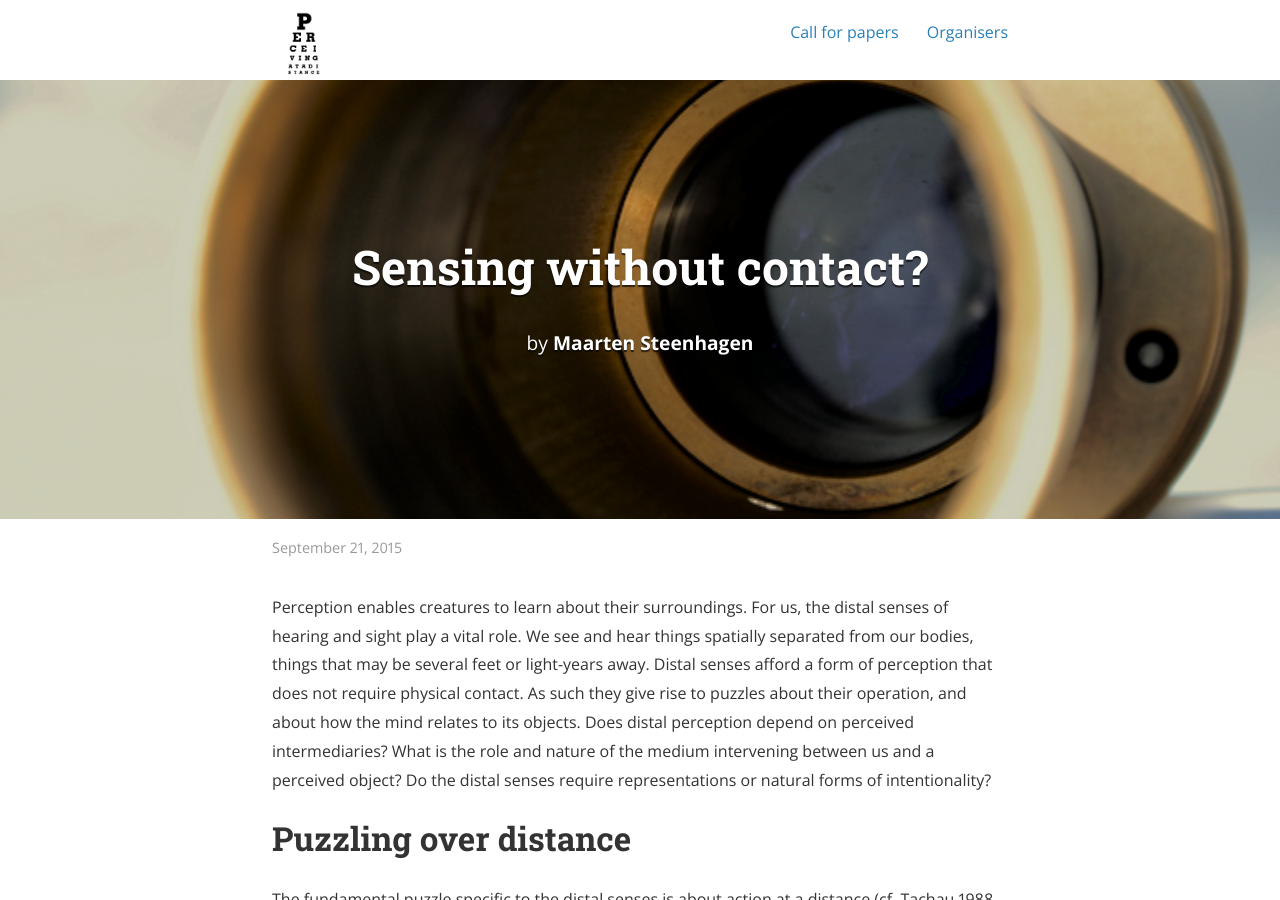
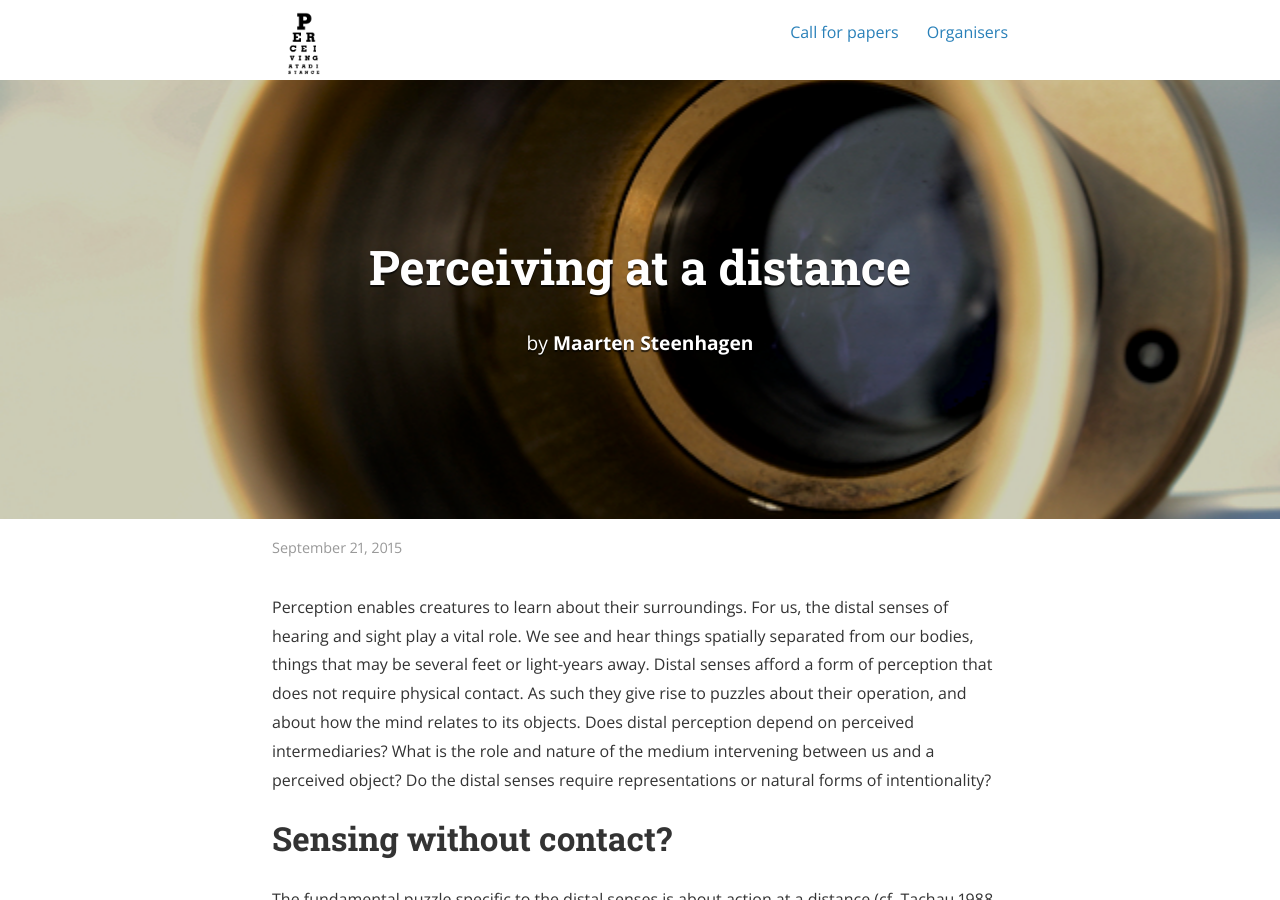
Before and after one commit to perceiving/old-conference-site, a Jekyll site: the page built from _posts/2015-04-18-sensing.markdown, in a window 1280 px wide and 900 px high. Built offline with Jekyll 4.4.1, drawn with Linux system fonts in a browser that asks for light colours; nearby versions of some CDN libraries; a style sheet for code colours, icons or effects is not loaded.

Commit message:
Changed (sub)title

```diff
--- a/_posts/2015-04-18-sensing.markdown
+++ b/_posts/2015-04-18-sensing.markdown
@@ -1,6 +1,6 @@
 ---
 layout: post
-title:  "Sensing without contact? "
+title:  "Perceiving at a distance"
 date:   2015-09-21 08:43:59
 author: Maarten Steenhagen
 categories: Motivations
@@ -9,7 +9,7 @@ cover:  "assets/distance1.jpg"
 
 Perception enables creatures to learn about their surroundings. For us, the distal senses of hearing and sight play a vital role. We see and hear things spatially separated from our bodies, things that may be several feet or light-years away. Distal senses afford a form of perception that does not require physical contact. As such they give rise to puzzles about their operation, and about how the mind relates to its objects. Does distal perception depend on perceived intermediaries? What is the role and nature of the medium intervening between us and a perceived object? Do the distal senses require representations or natural forms of intentionality?
 
-# Puzzling over distance
+# Sensing without contact?
 
 The fundamental puzzle specific to the distal senses is about action at a distance (cf. Tachau 1988, Pasnau 1997). When Dorothy spots a silver coin on the path, the coin affects her capacity for sight despite being spatially separated. How can remote physical objects act on perceivers? The issue is not merely a causal one, but at root about the conditions for awareness. It forces us to consider the essence of interaction and capacities, and more generally take a stance on the mind’s place in the natural world. Early work in the philosophy of perception embodies solutions to this puzzle, and frequently such solutions are a locus for innovative arguments about the metaphysics of the mind (see Knuuttila 2008, Silva 2014 for overviews).
 
```
